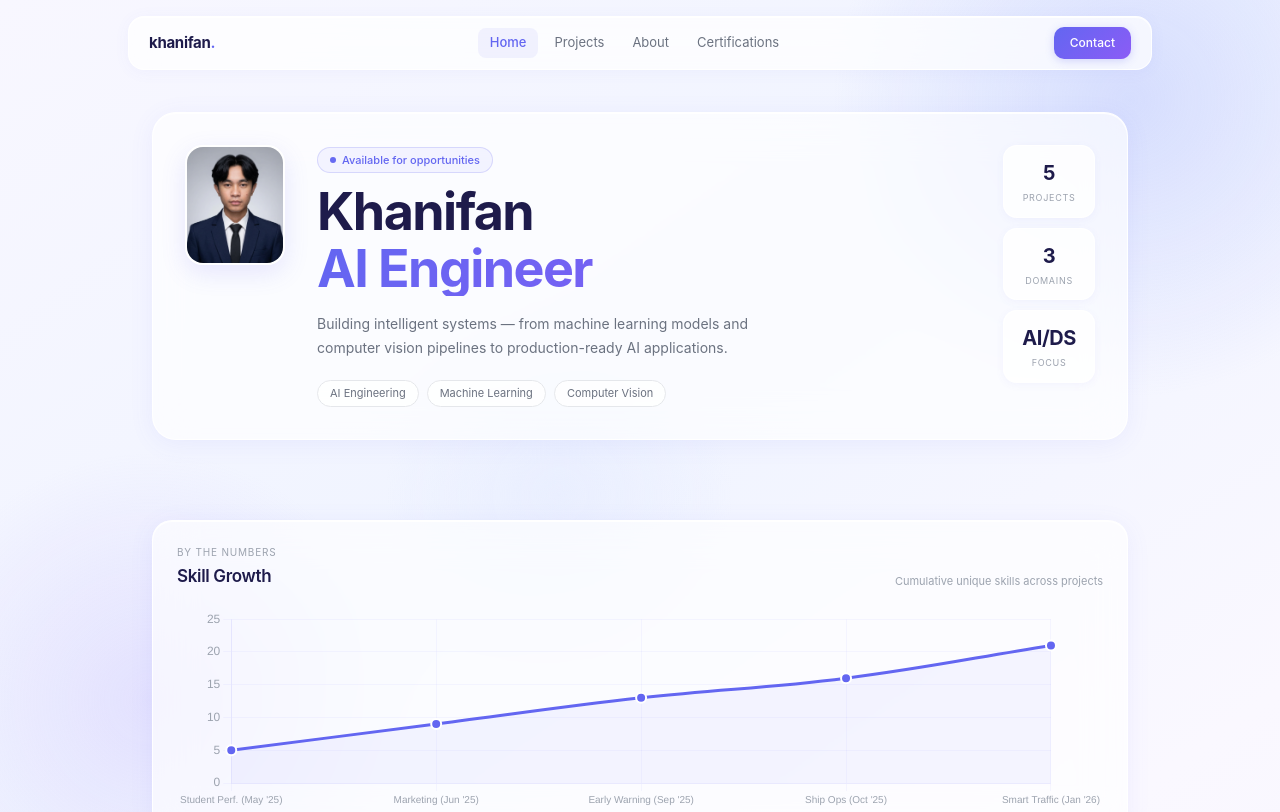
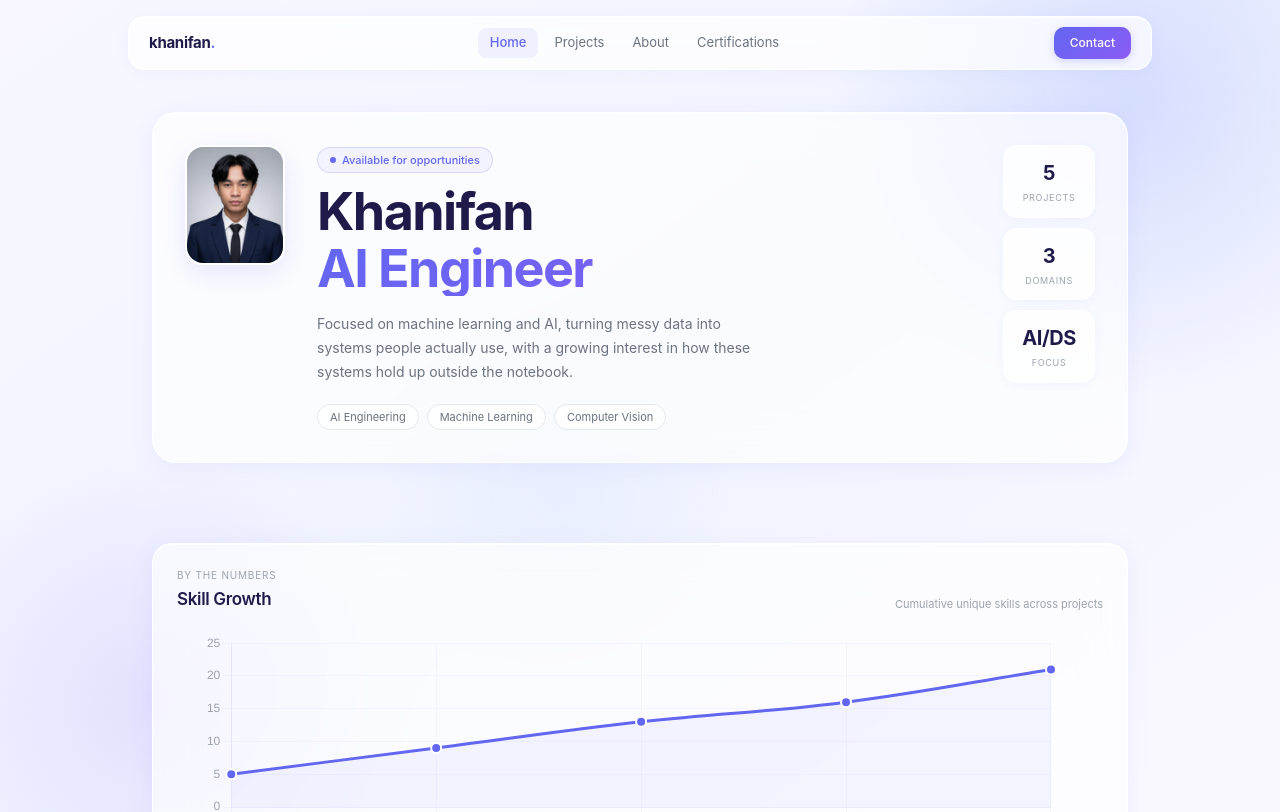
Before and after one commit to khanifan-studio/khanifan-portfolio-v2, a Next.js app: page / in a window 1280 px wide. Shown: the top 812 px of the page. Built offline with nearby package versions, Linux system fonts and the light colour scheme.

Commit message:
update hero description

```diff
--- a/src/app/page.tsx
+++ b/src/app/page.tsx
@@ -205,8 +205,9 @@ export default function Home() {
                                             maxWidth: 440,
                                         }}
                                     >
-                                        Building intelligent systems — from machine learning models and computer vision
-                                        pipelines to production-ready AI applications.
+                                        Focused on machine learning and AI, turning messy data into systems people
+                                        actually use, with a growing interest in how these systems hold up outside the
+                                        notebook.
                                     </p>
                                     <div style={{ display: "flex", flexWrap: "wrap", gap: 8 }}>
                                         {["AI Engineering", "Machine Learning", "Computer Vision"].map(tag => (
```
